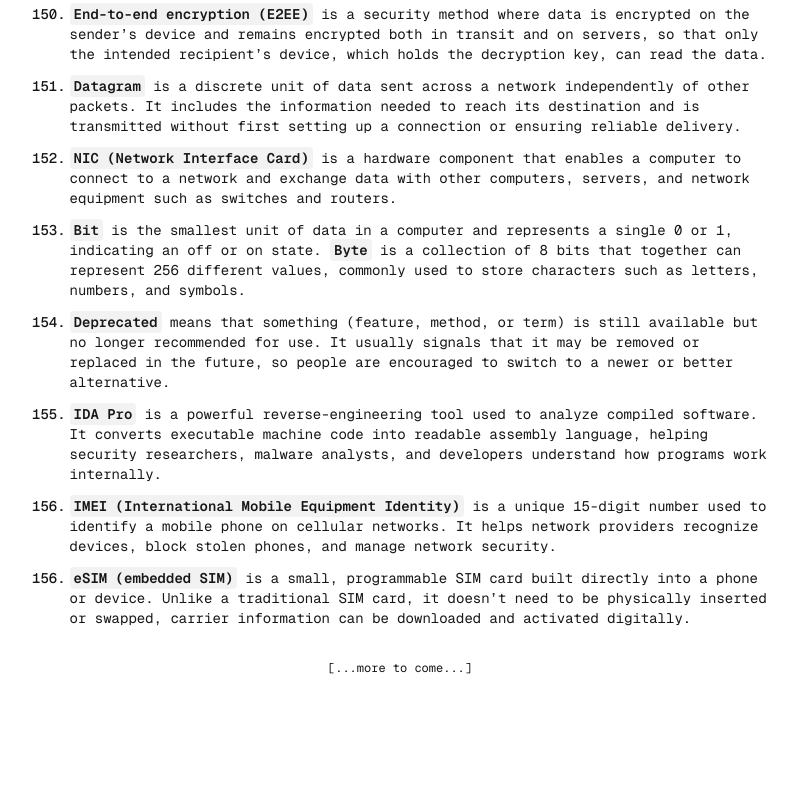
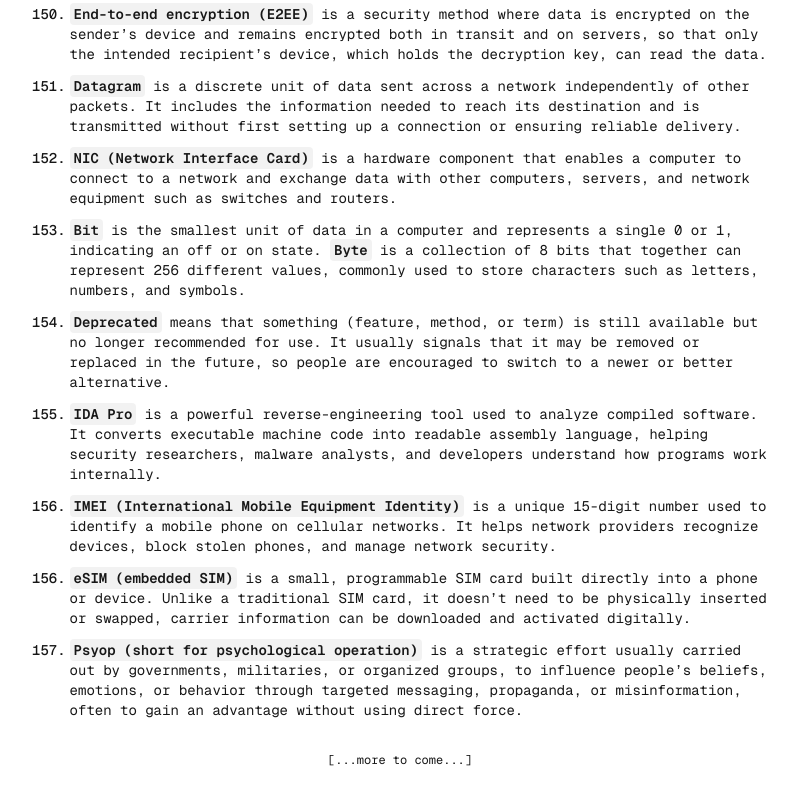
Before and after one commit to BrahimBoussada/mind-log, a Next.js app: page / in a window 1280 px wide. Shown: the part 10347-11147 px from the top of the page, without its empty margins (240-1037 px from the left). Before the commit the page ends 11055 px from the top, so only its background shows below. Built offline with nearby package versions, Linux system fonts and the light colour scheme.

Commit message:
log:31-01-2026

```diff
--- a/src/app/page.tsx
+++ b/src/app/page.tsx
@@ -1535,6 +1535,17 @@ export default function Home() {
           </Text>
         </Note>
 
+        <Note>
+          <N>157.</N>
+          <Text>
+            <Key>Psyop (short for psychological operation)</Key> is a strategic
+            effort usually carried out by governments, militaries, or organized
+            groups, to influence people’s beliefs, emotions, or behavior through
+            targeted messaging, propaganda, or misinformation, often to gain an
+            advantage without using direct force.
+          </Text>
+        </Note>
+
         {/* --- end --- */}
       </NoteWrapper>
 
```
